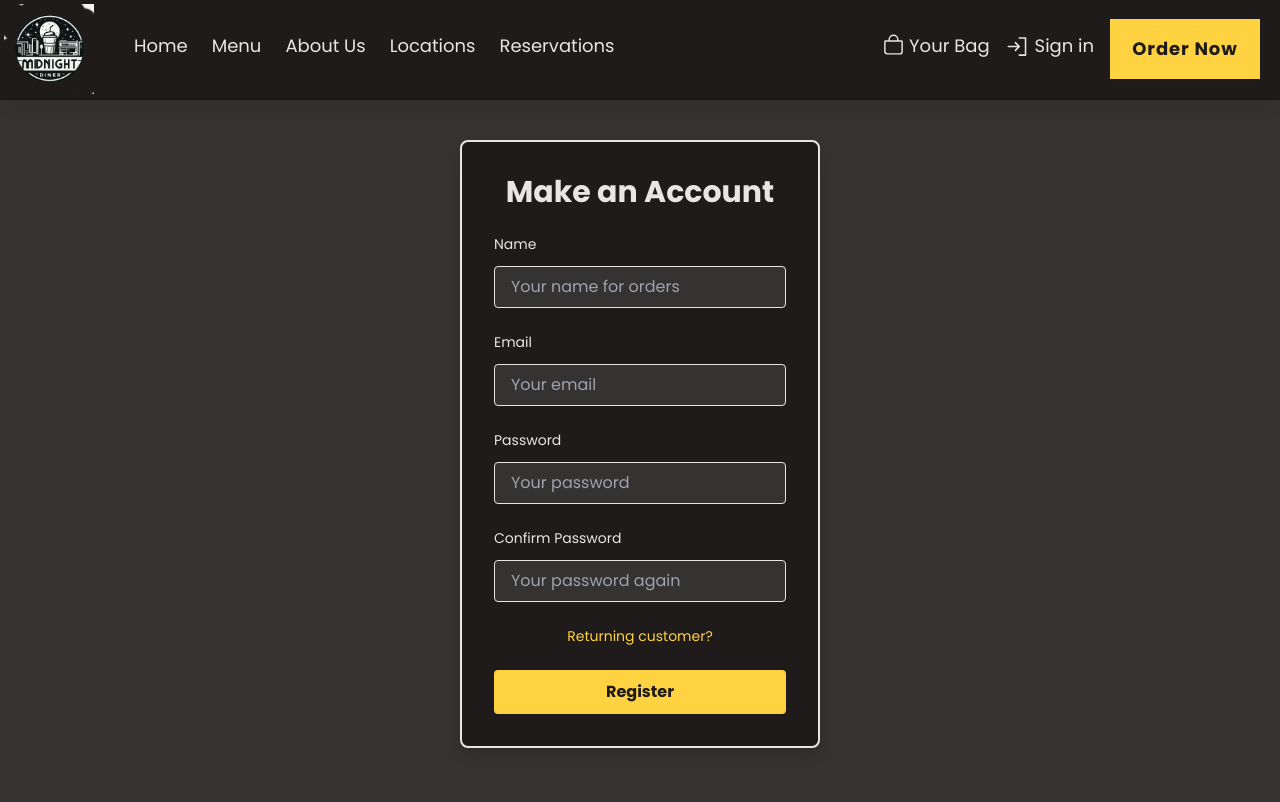
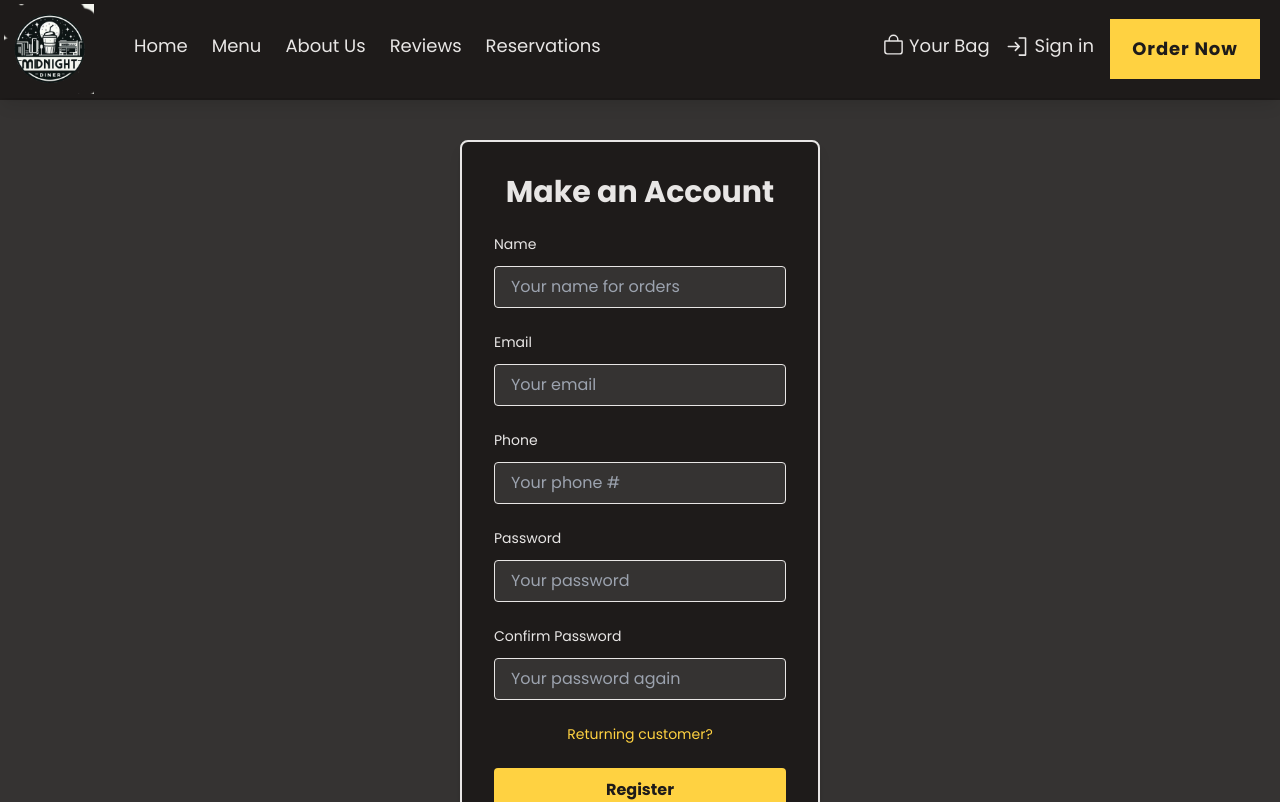
Before and after one commit to MarshallNickolauson/midnight-diner, a React (Vite) app in the folder frontend/: page /register in a window 1280 px wide. Shown: the top 802 px of the page. Built offline with nearby package versions, Linux system fonts and the light colour scheme.

Commit message:
update styling

```diff
--- a/frontend/src/components/Navbar.jsx
+++ b/frontend/src/components/Navbar.jsx
@@ -27,7 +27,7 @@ function Navbar() {
             <Link className={navItemUnderline} to='/'>Home</Link>
             <Link className={navItemUnderline} to='/menu'>Menu</Link>
             <Link className={navItemUnderline} to='/about'>About Us</Link>
-            <Link className={navItemUnderline} to='/locations'>Locations</Link>
+            <Link className={navItemUnderline} to='/reviews'>Reviews</Link>
             <Link className={navItemUnderline} to='/booking'>Reservations</Link>
           </div>
         </div>
--- a/frontend/src/pages/BookingPage.jsx
+++ b/frontend/src/pages/BookingPage.jsx
@@ -79,7 +79,7 @@ const BookingPage = () => {
     }, [date]);
 
     return (
-        <div className="flex justify-center items-start pt-10 min-h-screen bg-mainDarkGray">
+        <div className="flex justify-center items-start py-10 min-h-screen bg-mainDarkGray">
             <div className="bg-mainBlack p-8 shadow-lg border-2 border-mainWhite w-[360px] rounded-lg">
                 <h1 className="text-mainWhite text-3xl mb-6 text-center font-semibold">Book a Reservation</h1>
                 <form onSubmit={handleBookingSubmit} className="space-y-6">
@@ -195,13 +195,13 @@ const BookingPage = () => {
                             id="specialRequests"
                             value={specialRequests}
                             onChange={(e) => setSpecialRequests(e.target.value)}
-                            className="w-full px-4 py-2 border border-mainWhite focus:outline-none focus:ring-2 focus:ring-mainYellow bg-mainDarkGray text-mainWhite rounded transition duration-150"
+                            className="w-full h-32 resize-none px-4 py-2 border border-mainWhite focus:outline-none focus:ring-2 focus:ring-mainYellow bg-mainDarkGray text-mainWhite rounded transition duration-150"
                             placeholder="Any additional requests"
                         />
                     </div>
 
                     {/* Submit Button */}
-                    <div className="flex justify-center mt-6">
+                    <div className="flex justify-center mt-8">
                         <button
                             type="submit"
                             className="bg-mainYellow w-full border-2 border-transparent hover:border-mainWhite text-mainBlack font-semibold py-2 rounded transition duration-200 hover:bg-mainBlack hover:text-mainYellow"
--- a/frontend/src/pages/LoginPage.jsx
+++ b/frontend/src/pages/LoginPage.jsx
@@ -43,7 +43,7 @@ const LoginPage = () => {
     };
 
     return (
-        <div className="flex justify-center items-center min-h-screen bg-mainDarkGray -mt-24">
+        <div className="flex justify-center items-center bg-mainDarkGray py-20">
             <div className="bg-mainBlack p-8 shadow-lg border-2 border-mainWhite w-[360px] rounded-lg">
                 <h1 className="text-mainWhite text-3xl mb-6 text-center font-semibold">Login</h1>
                 <form onSubmit={handleLogin} className="space-y-6">
--- a/frontend/src/pages/MyAccountPage.jsx
+++ b/frontend/src/pages/MyAccountPage.jsx
@@ -13,6 +13,7 @@ const MyAccountPage = () => {
 
   const [name, setName] = useState('');
   const [email, setEmail] = useState('');
+  const [phone, setPhone] = useState('');
   const [password, setPassword] = useState('');
   const [confirmPassword, setConfirmPassword] = useState('');
 
@@ -26,7 +27,8 @@ const MyAccountPage = () => {
   useEffect(() => {
     setName(userInfo.name);
     setEmail(userInfo.email);
-  }, [userInfo.setName, userInfo.setEmail]);
+    setPhone(userInfo.phone);
+  }, [userInfo]);
 
   const handleUpdateUser = async (e) => {
     e.preventDefault();
@@ -39,6 +41,7 @@ const MyAccountPage = () => {
           _id: userInfo._id,
           name,
           email,
+          phone,
           password
         }).unwrap();
         dispatch(setCredentials({ ...res }));
@@ -98,6 +101,21 @@ const MyAccountPage = () => {
           </div>
 
           <div className="space-y-3">
+            <label htmlFor="phone" className="block text-mainWhite text-sm">
+              Phone
+            </label>
+            <input
+              type="phone"
+              id="phone"
+              value={phone}
+              onChange={(e) => setPhone(e.target.value)}
+              className="w-full px-4 py-2 border border-mainWhite focus:outline-none focus:ring-2 focus:ring-mainYellow bg-mainDarkGray text-mainWhite rounded transition duration-150"
+              required
+              placeholder="Your phone #"
+            />
+          </div>
+
+          <div className="space-y-3">
             <label htmlFor="password" className="block text-mainWhite text-sm">
               Password
             </label>
--- a/frontend/src/pages/RegisterPage.jsx
+++ b/frontend/src/pages/RegisterPage.jsx
@@ -13,6 +13,7 @@ const RegisterPage = () => {
 
     const [name, setName] = useState('');
     const [email, setEmail] = useState('');
+    const [phone, setPhone] = useState('');
     const [password, setPassword] = useState('');
     const [confirmPassword, setConfirmPassword] = useState('');
 
@@ -33,7 +34,7 @@ const RegisterPage = () => {
             console.log('Passwords dont match');
         } else {
             try {
-                const res = await register({ name, email, password }).unwrap();
+                const res = await register({ name, email, phone, password }).unwrap();
                 dispatch(setCredentials({ ...res }));
                 navigate('/');
             } catch (err) {
@@ -43,7 +44,7 @@ const RegisterPage = () => {
     };
 
     return (
-        <div className="flex justify-center items-start pt-10 min-h-screen bg-mainDarkGray">
+        <div className="flex justify-center items-start py-10 bg-mainDarkGray">
             <div className="bg-mainBlack p-8 shadow-lg border-2 border-mainWhite w-[360px] rounded-lg">
                 <h1 className="text-mainWhite text-3xl mb-6 text-center font-semibold">Make an Account</h1>
                 <form onSubmit={handleRegister} className="space-y-6">
@@ -75,6 +76,21 @@ const RegisterPage = () => {
                             className="w-full px-4 py-2 border border-mainWhite focus:outline-none focus:ring-2 focus:ring-mainYellow bg-mainDarkGray text-mainWhite rounded transition duration-150"
                             required
                             placeholder="Your email"
+                        />
+                    </div>
+
+                    <div className="space-y-3">
+                        <label htmlFor="phone" className="block text-mainWhite text-sm">
+                            Phone
+                        </label>
+                        <input
+                            type="phone"
+                            id="phone"
+                            value={phone}
+                            onChange={(e) => setPhone(e.target.value)}
+                            className="w-full px-4 py-2 border border-mainWhite focus:outline-none focus:ring-2 focus:ring-mainYellow bg-mainDarkGray text-mainWhite rounded transition duration-150"
+                            required
+                            placeholder="Your phone #"
                         />
                     </div>
 
```
